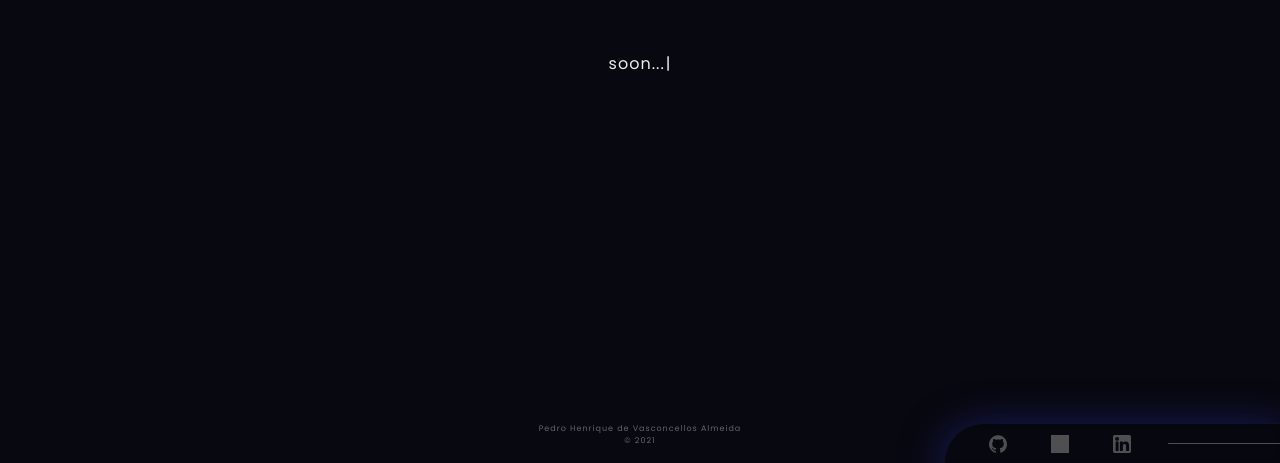
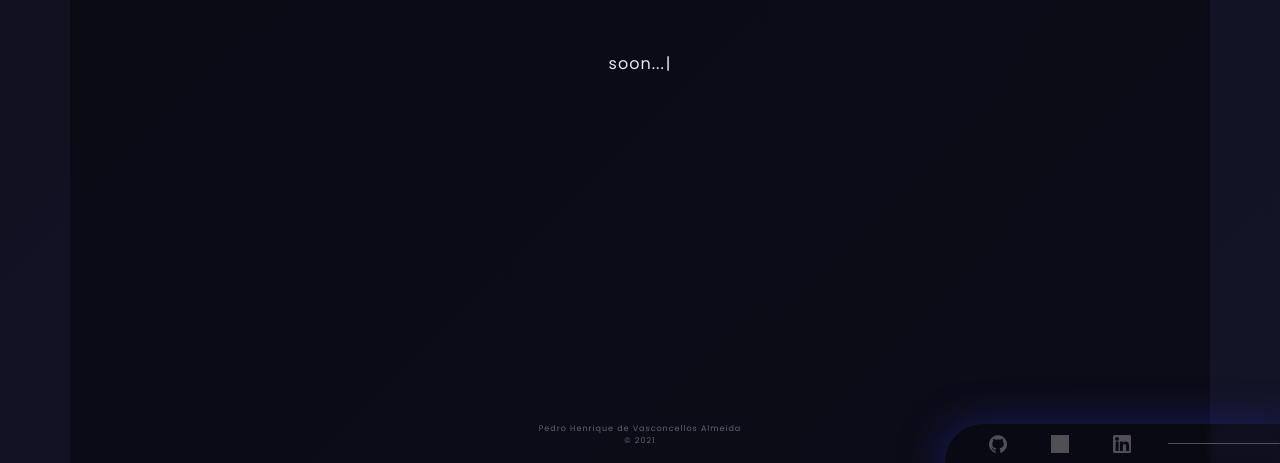
Before and after one commit to pedrovasalmeida/github-pages, a React (Create React App) app: page / in a window 1280 px wide. Shown: the part 337-800 px from the top of the page. Built offline with nearby package versions, Linux system fonts and the light colour scheme; grey boxes are pictures that could not be loaded.

Commit message:
feat: add animation on base background

```diff
--- a/src/styles/global.ts
+++ b/src/styles/global.ts
@@ -1,4 +1,18 @@
-import { createGlobalStyle } from 'styled-components';
+import { createGlobalStyle, keyframes } from 'styled-components';
+
+import { Theme } from './theme';
+
+const animatedBackground = keyframes`
+  0% {
+		background-position: 0% 50%;
+	}
+	50% {
+		background-position: 100% 50%;
+	}
+	100% {
+		background-position: 0% 50%;
+	}
+`;
 
 export default createGlobalStyle`
   * {
@@ -7,28 +21,25 @@ export default createGlobalStyle`
     box-sizing: border-box;
   }
 
-  /* html {
-    @media (max-width: 1080px) {
-      font-size: 93.75%;
-    }
-
-    @media (max-width: 720px) {
-      font-size: 87.5%;
-    }
-  } */
-
   body {
     font-family: 'Poppins', sans-serif;
     letter-spacing: 1px;
     -webkit-font-smoothing: antialiased;
 
-    color: #ececec;
-    background: #080810;
+    color: ${Theme.colors.white};
+    /* background: #080810; */
+    /* background: linear-gradient(to top left, #080810, #0d0d1a, #121224); */
+    /* background: radial-gradient(farthest-corner at 40px 40px, #16162b 0%, #121224 50%, #080810 100%); */
+    background: linear-gradient(-45deg, #16162b, #121224, #080810, #080810);
+    /* background: rgb(16,16,78); */
+    /* background: radial-gradient(circle, rgba(16,16,78,1) 0%, rgba(30,30,93,1) 0%, rgba(8,8,16,1) 100%); */
+	  background-size: 400% 400%;
 
     width: 100vw;
     max-width: 100vw;
-    height: 100vh;
-    max-height: 100vh;
+    min-height: 100vh;
+
+    animation: ${animatedBackground} 16s ease infinite;
   }
 
   button {
```
